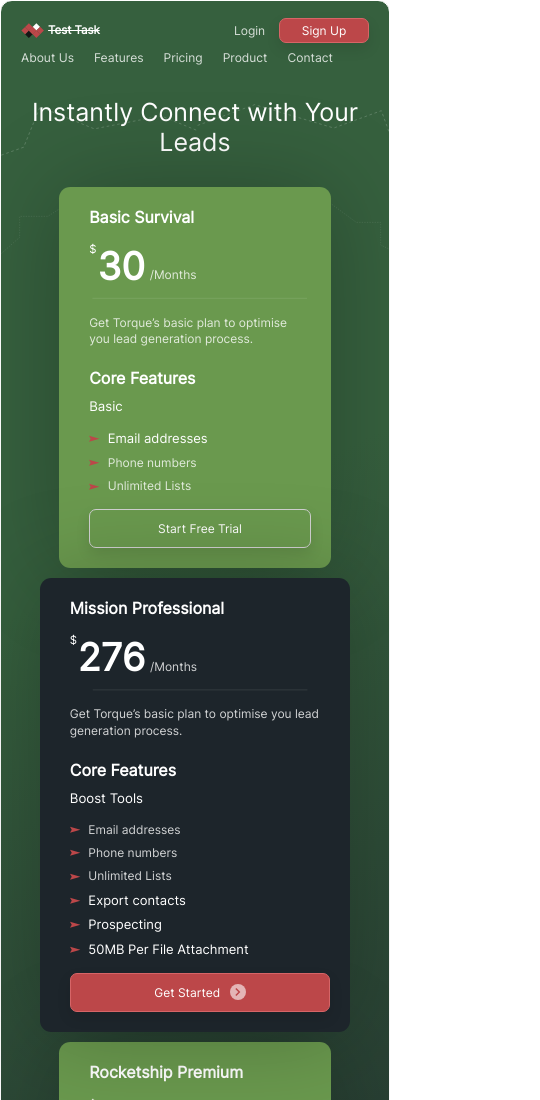
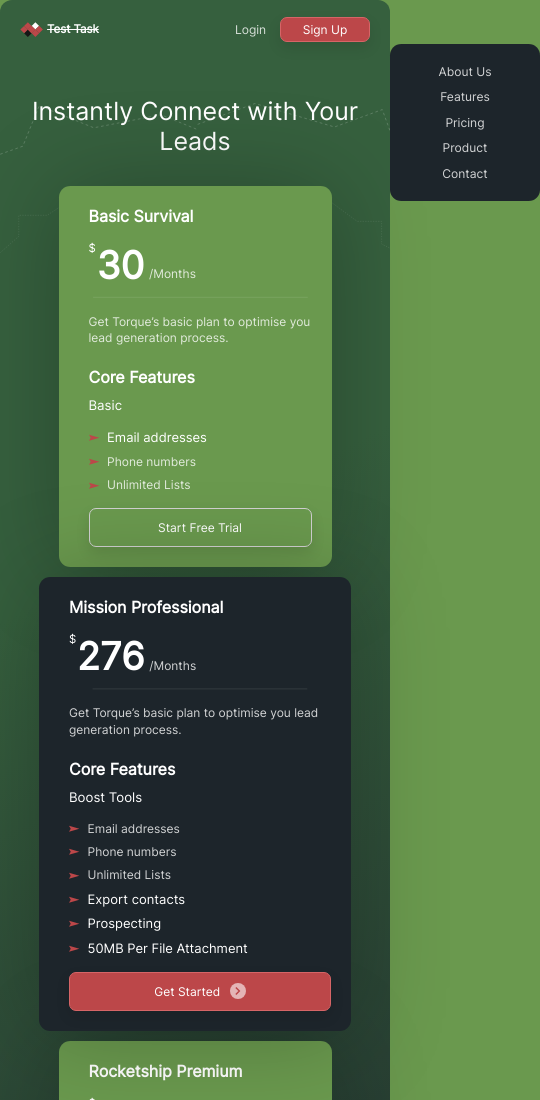
Before and after one commit to Olesya-Di/TestTask, a website built with webpack: page src/index.html in a window 390 px wide. Shown: the top 1100 px of the page, 540 px wide, since content can reach past the window. Built offline with nearby package versions, Linux system fonts and the light colour scheme.

Commit message:
background

```diff
--- a/package.json
+++ b/package.json
@@ -6,7 +6,7 @@
   "homepage": "https://olesya-di.github.io/testTask",
   "scripts": {
     "predeploy": "npm run build-prod",
-    "deploy": "gh-pages -d build-prod",
+    "deploy": "gh-pages -d dist",
     "start": "webpack serve",
     "build-dev": "webpack",
     "build-prod": "webpack --node-env=production",
--- a/src/style/media.scss
+++ b/src/style/media.scss
@@ -153,10 +153,16 @@
   }
 
   .nav {
-    gap: 8px;
-    max-width: 80%;
+    flex-direction: column;
+    z-index: 2;
+    background: #1d252b;
+    border-radius: 11.354px;
+    padding: 20px;
+    gap: 10px;
     position: absolute;
-    top: 50px;
+    top: 44px;
+    left: 390px;
+    max-width: 150px;
   }
 
   .card {
--- a/src/style/style.scss
+++ b/src/style/style.scss
@@ -6,7 +6,6 @@
 
 .page {
   background: $background;
-  border: 1px solid;
   border-radius: 12px;
   gap: 46.5px;
   height: 100%;
@@ -16,6 +15,11 @@
   width: 100%;
   @include flexBox(column, stretch);
   @include textPramery();
+}
+
+body {
+  background: #6a994e;
+  z-index: -1;
 }
 
 .header,
```
Also changed, not shown: src/index.html (+0 -1 lines), dist/index.html, src/style.css (added), src/style/fonts.css (added), src/style/let.css (added), src/style/mix.css (added), 6 other files.
